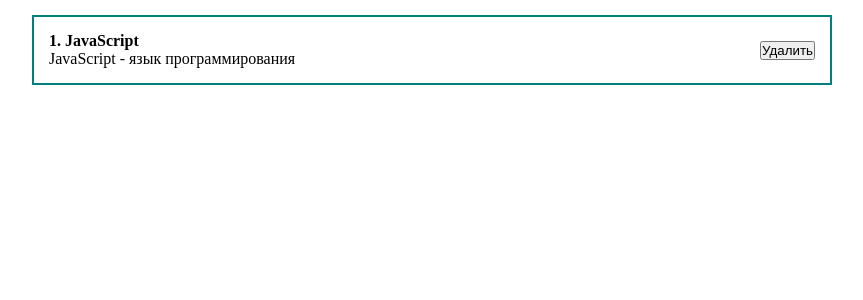
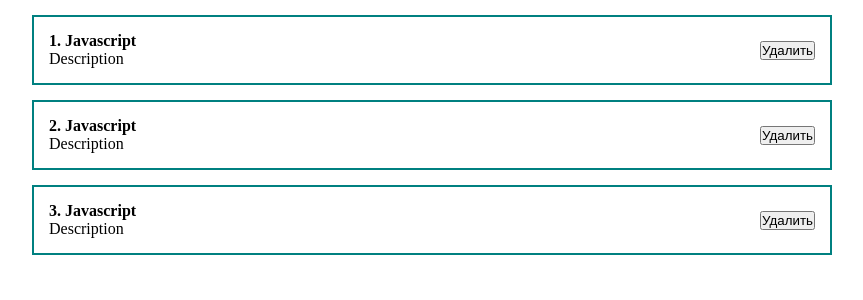
Before and after one commit to ivan-14-trifonov/educational_react, a React (Create React App) app: page / in a window 1280 px wide. Shown: the top 300 px of the page, without its empty margins (208-1071 px from the left). Built offline with nearby package versions, Linux system fonts and the light colour scheme.

Commit message:
34:30 Props. Аргументы компонента

```diff
--- a/src/App.tsx
+++ b/src/App.tsx
@@ -1,20 +1,13 @@
 import React, {useState} from 'react';
 import './styles/App.css';
+import PostItem from './components/PostItem';
 
 function App() {
   return (
     <div className="App">
-      <div className="post">
-        <div className="post__content">
-          <strong>1. JavaScript</strong>
-          <div>
-            JavaScript - язык программирования
-          </div>
-        </div>
-        <div className="post__btns">
-          <button>Удалить</button>
-        </div>
-      </div>
+      <PostItem post={{id: 1, title: 'Javascript', body: 'Description'}} />
+      <PostItem post={{id: 2, title: 'Javascript', body: 'Description'}} />
+      <PostItem post={{id: 3, title: 'Javascript', body: 'Description'}} />
     </div>
   );
 }
--- /dev/null
+++ b/src/components/PostItem.tsx
@@ -0,0 +1,20 @@
+import React from 'react';
+
+const PostItem = (props) => {
+    console.log(props);
+    return (
+        <div className="post">
+        <div className="post__content">
+          <strong>{props.post.id}. {props.post.title}</strong>
+          <div>
+            {props.post.body}
+          </div>
+        </div>
+        <div className="post__btns">
+          <button>Удалить</button>
+        </div>
+      </div>
+    );
+};
+
+export default PostItem;
```
